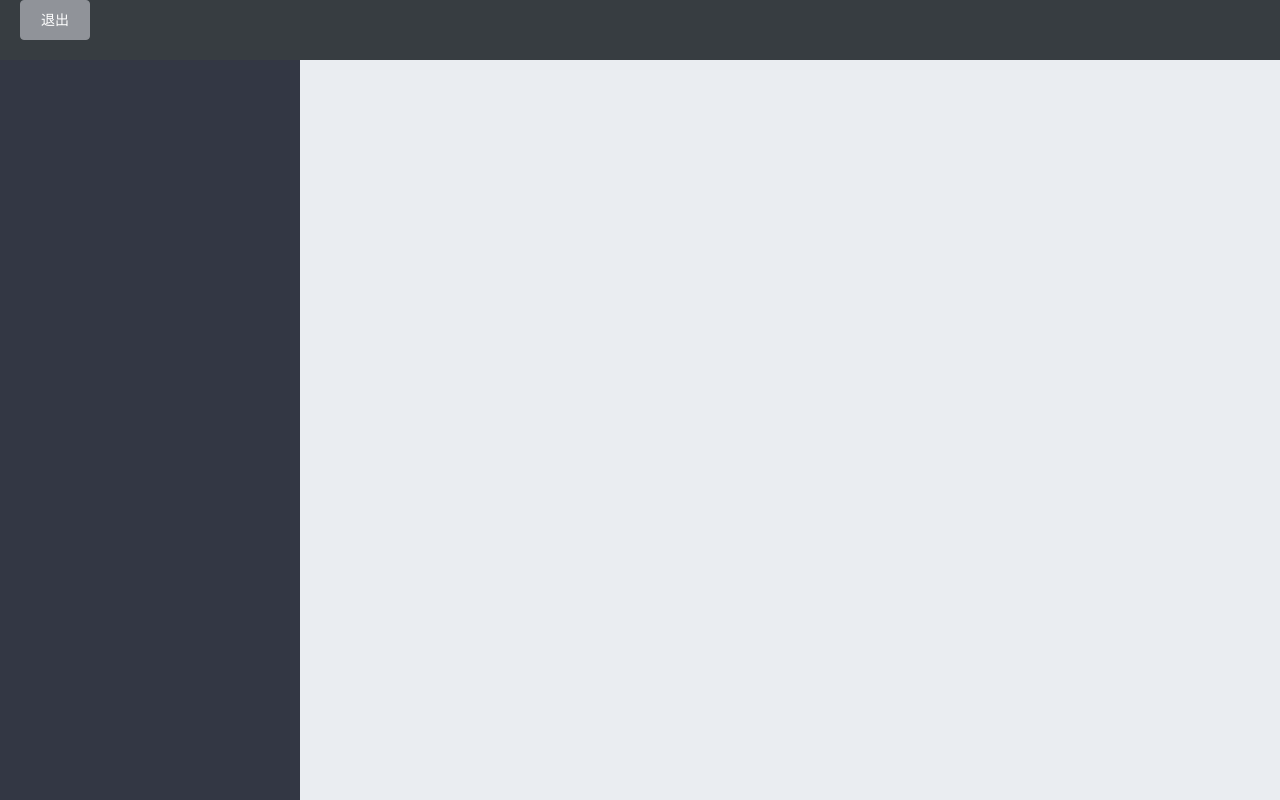
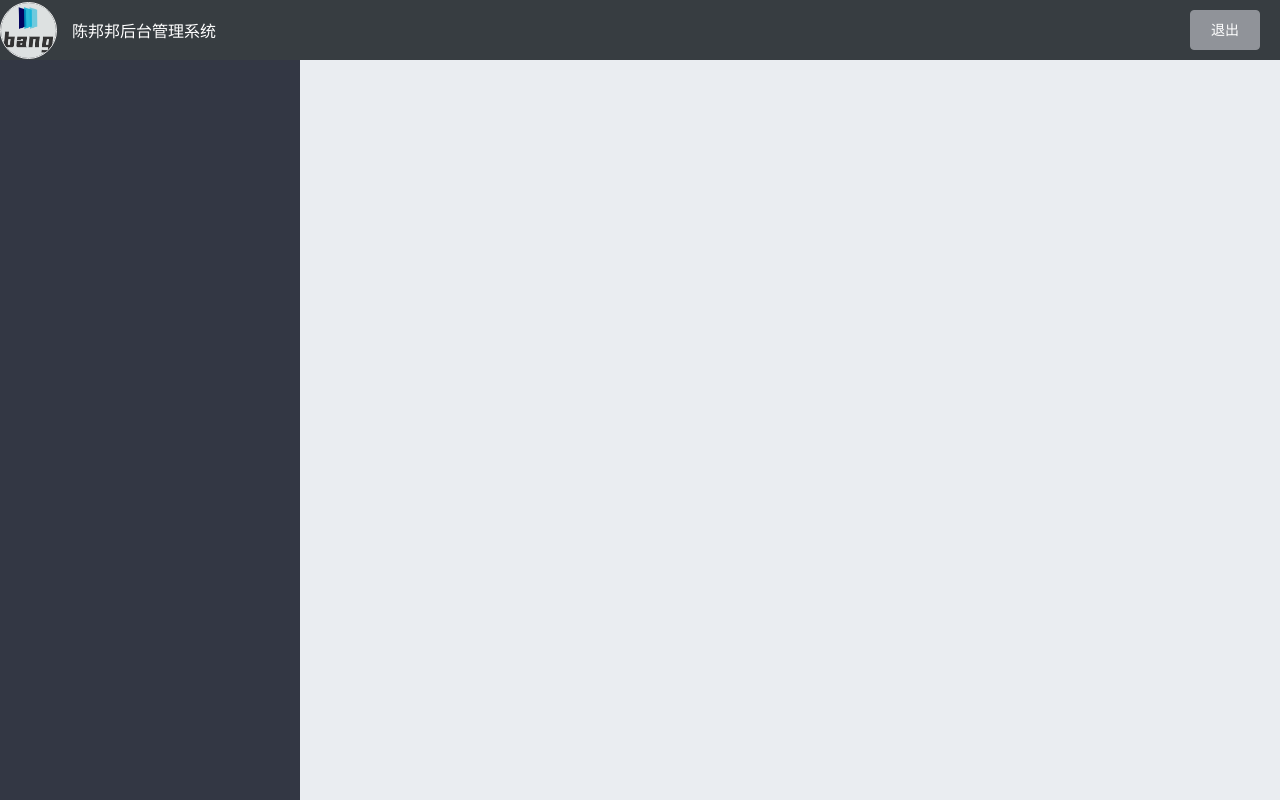
Before and after one commit to Amen-bang/shop_admin, a Vue app in the folder frontend/: page /#/home in a window 1280 px wide. Built offline with nearby package versions, Linux system fonts and the light colour scheme.

Commit message:
实现头部区域的布局优化

```diff
--- a/frontend/src/components/Home.vue
+++ b/frontend/src/components/Home.vue
@@ -2,6 +2,10 @@
   <el-container class="home-container">
     <!--头部区域-->
     <el-header>
+      <div>
+        <img class="logo_img" src="../assets/logo2.png" alt />
+        <span>陈邦邦后台管理系统</span>
+      </div>
       <el-button type="info" @click="loginOut">退出</el-button>
     </el-header>
     <!--页面主题区域-->
@@ -30,8 +34,26 @@ export default {
 .home-container {
   height: 100%;
 }
+.logo_img {
+  height: 55px;
+  width: 55px;
+  border: 1px solid #eee;
+  border-radius: 50%;
+}
 .el-header {
   background-color: #373d41;
+  display: flex;
+  justify-content: space-between;
+  padding-left: 0;
+  align-items: center;
+  color: #fff;
+  > div {
+    display: flex;
+    align-items: center;
+    span {
+      margin-left: 15px;
+    }
+  }
 }
 .el-aside {
   background-color: #333744;
```
Also changed, not shown: frontend/src/assets/logo2.png (added).
